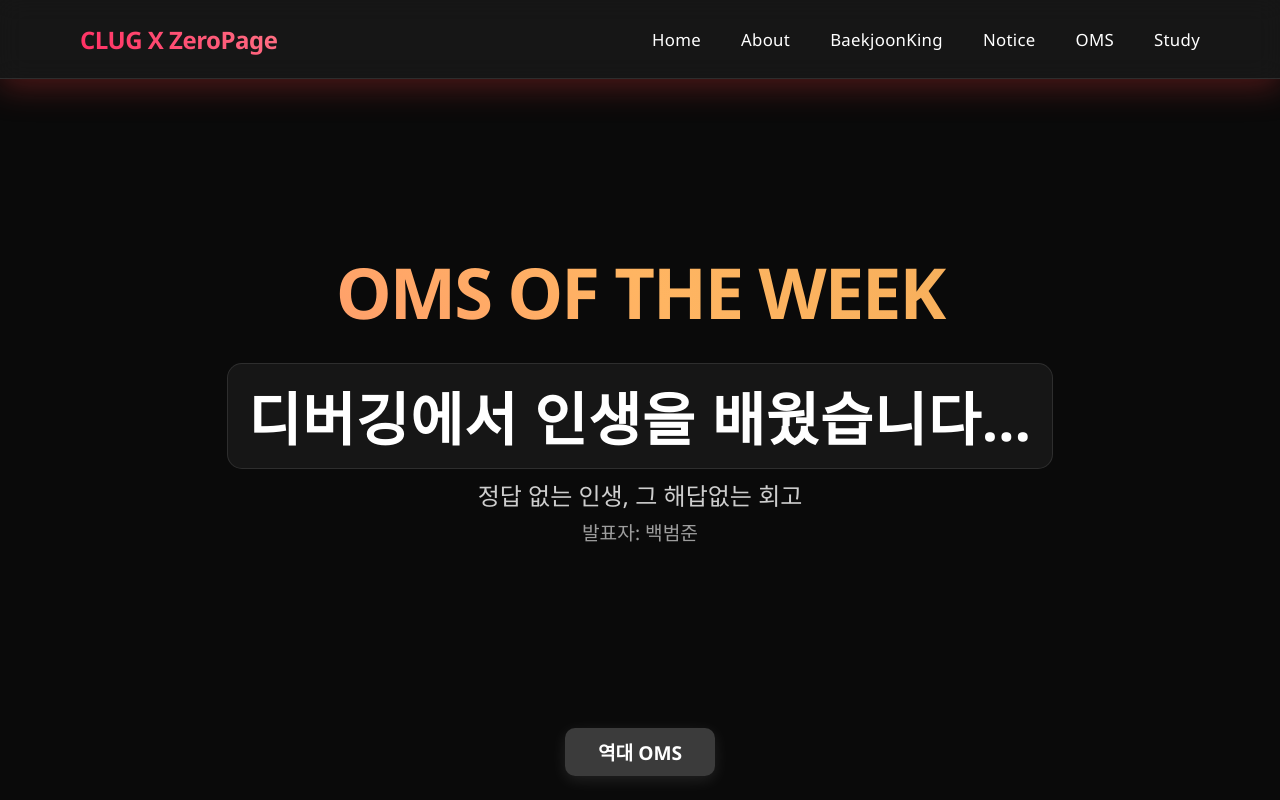
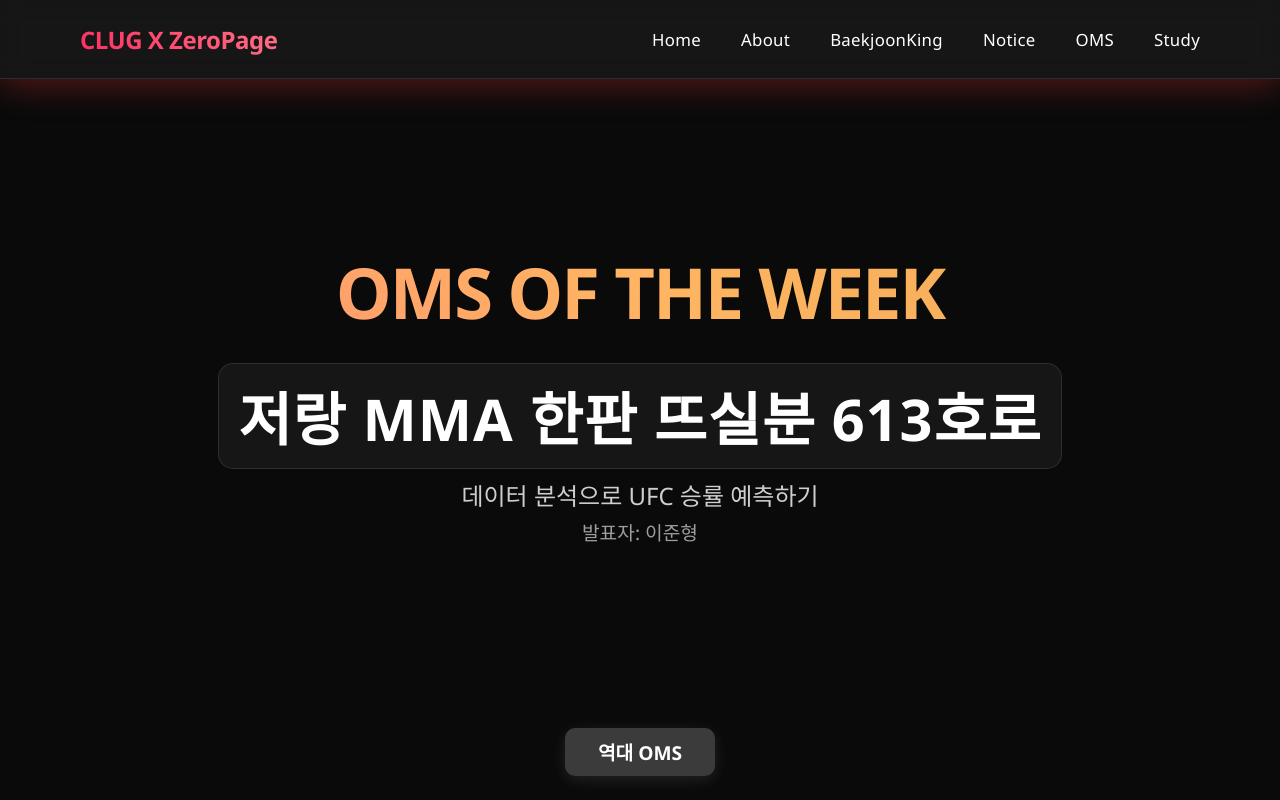
Before and after one commit to CLUGXZeroPage/cz-portal-FE, a Vue app: page /oms_week in a window 1280 px wide. Built offline with nearby package versions, Linux system fonts and the light colour scheme.

Commit message:
update: oms this week

```diff
--- a/src/pages/oms.vue
+++ b/src/pages/oms.vue
@@ -35,9 +35,9 @@
     const show = ref(false);
 
     // 새로운 OMS title 추가
-    const omsTitle = ref("디버깅에서 인생을 배웠습니다…");
-    const description = ref("정답 없는 인생, 그 해답없는 회고");
-    const presenter = ref("백범준");
+    const omsTitle = ref("저랑 MMA 한판 뜨실분 613호로");
+    const description = ref("데이터 분석으로 UFC 승률 예측하기");
+    const presenter = ref("이준형");
 
     onMounted(() => {
       show.value = true;
```
